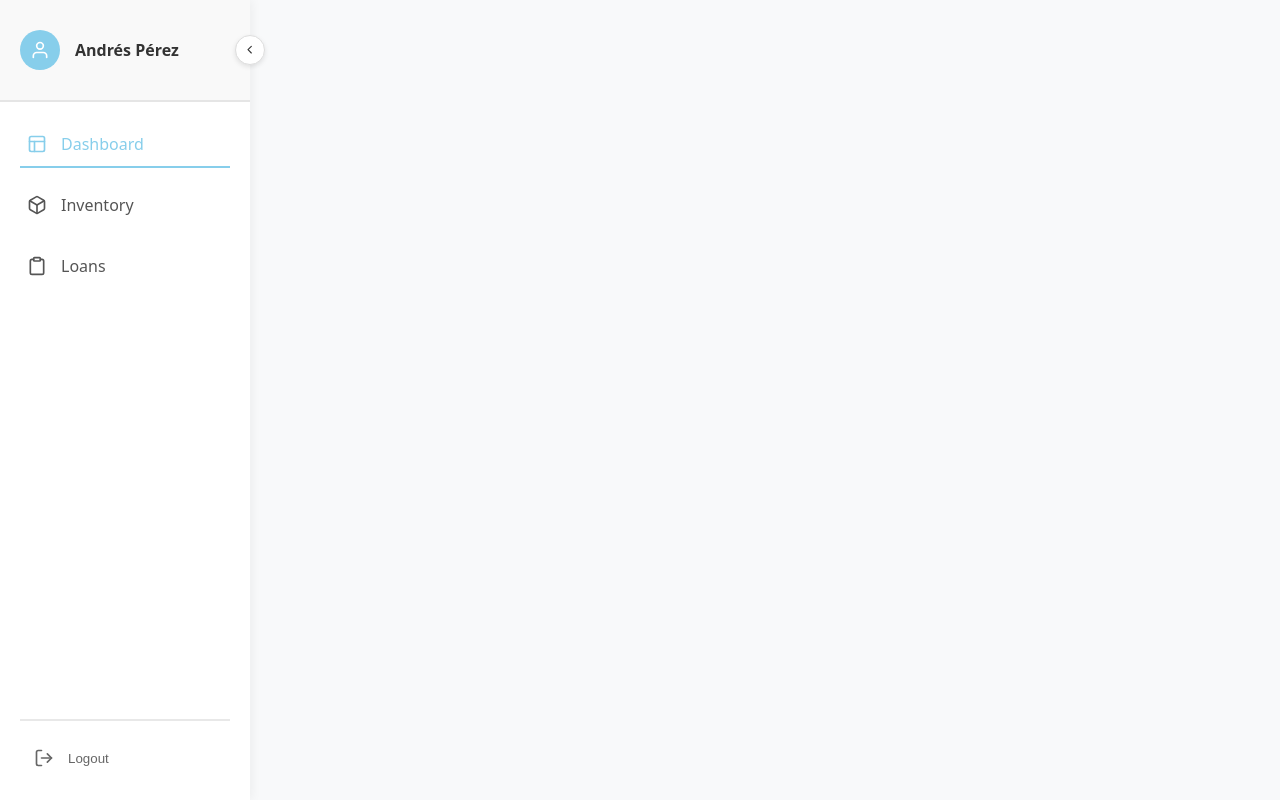
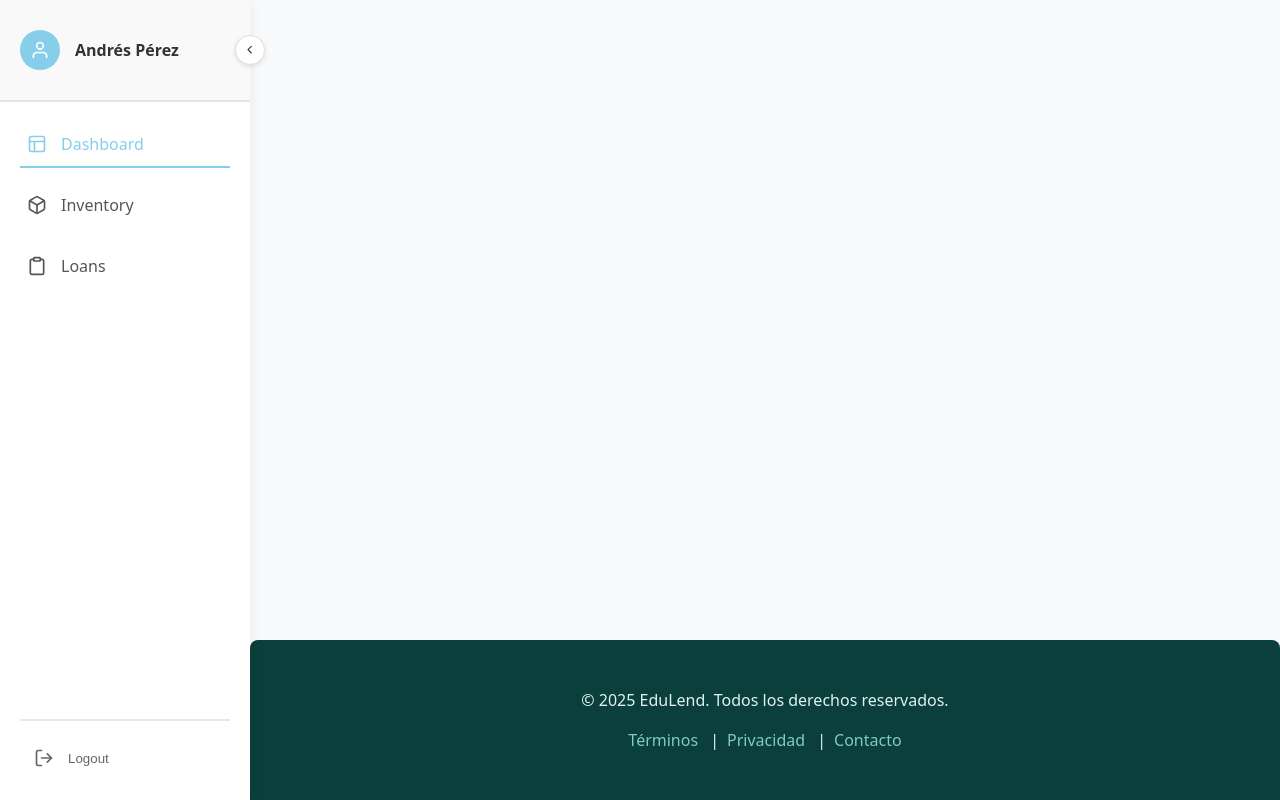
Before and after one commit to andres0818/Proyecto_web_II, a React (Vite) app: page / in a window 1280 px wide. Built offline with nearby package versions, Linux system fonts and the light colour scheme.

Commit message:
Feature: add footer component and style in css

```diff
--- a/src/components/Footer/Footer.css
+++ b/src/components/Footer/Footer.css
@@ -0,0 +1,20 @@
+footer {
+    background-color:
+        #0A3F3B;
+    color:
+        #E0F2F1;
+    text-align: center;
+    padding: 2rem 1rem;
+    border-radius: 8px 8px 0 0;
+}
+
+footer a {
+    color:
+        #80CBC4;
+    text-decoration: none;
+    margin: 0 0.5rem;
+}
+
+footer a:hover {
+    text-decoration: underline;
+}
--- a/src/components/Footer/Footer.jsx
+++ b/src/components/Footer/Footer.jsx
@@ -4,6 +4,12 @@ import './Footer.css';
 const Footer = () => {
   return (
     <footer>
+        <p>&copy; 2025 EduLend. Todos los derechos reservados.</p>
+        <p>
+            <a href="https://www.edulend.com/terminos">Términos</a> |
+            <a href="https://www.edulend.com/privacidad">Privacidad</a> |
+            <a href="https://www.edulend.com/contacto">Contacto</a>
+        </p>
     </footer>
   );
 };
```
